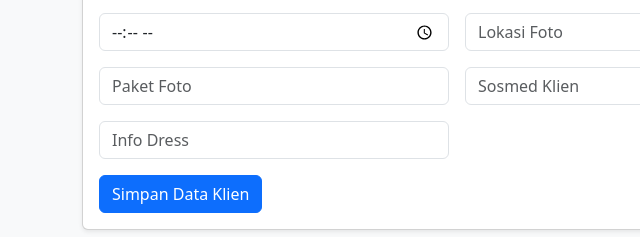
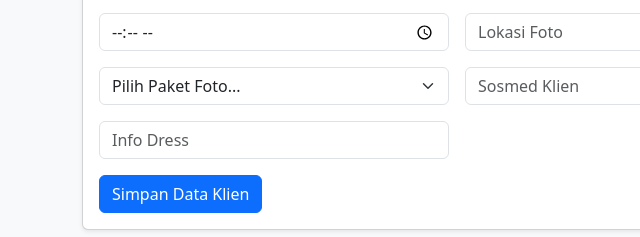
Before and after one commit to ariaputrab/VividlensGraduation, a plain HTML site: page admin.html in a window 1280 px wide. Shown: the part 209-446 px from the top of the page, 0-640 px from the left. Drawn offline with nearby package versions, Linux system fonts and the light colour scheme; no server answers.

Commit message:
Update admin.html

```diff
--- a/admin.html
+++ b/admin.html
@@ -24,7 +24,19 @@
                         <div class="col-md-4"><input type="time" id="clientTime" class="form-control" required></div>
                         <div class="col-md-4"><input type="text" id="clientLocation" class="form-control" placeholder="Lokasi Foto" required></div>
                         <div class="col-md-4"><input type="text" id="clientCampus" class="form-control" placeholder="Asal Kampus" required></div>
-                        <div class="col-md-4"><input type="text" id="clientPackage" class="form-control" placeholder="Paket Foto" required></div>
+
+                        <!-- Dropdown Pilihan Paket Sesuai Pricelist VIVIDLENS -->
+                        <div class="col-md-4">
+                            <select id="clientPackage" class="form-select" required>
+                                <option value="" disabled selected>Pilih Paket Foto...</option>
+                                <option value="Bronze 30 Menit (285k)">Bronze 30 Menit - Rp285.000</option>
+                                <option value="Bronze (325k)">Bronze - Rp325.000</option>
+                                <option value="Silver (350k)">Silver - Rp350.000</option>
+                                <option value="Gold (450k)">Gold - Rp450.000</option>
+                                <option value="Premium (1.000k)">Premium - Rp1.000.000</option>
+                            </select>
+                        </div>
+
                         <div class="col-md-4"><input type="text" id="clientSosmed" class="form-control" placeholder="Sosmed Klien"></div>
                         <div class="col-md-4"><input type="text" id="clientMua" class="form-control" placeholder="Info MUA"></div>
                         <div class="col-md-4"><input type="text" id="clientDress" class="form-control" placeholder="Info Dress"></div>
```
